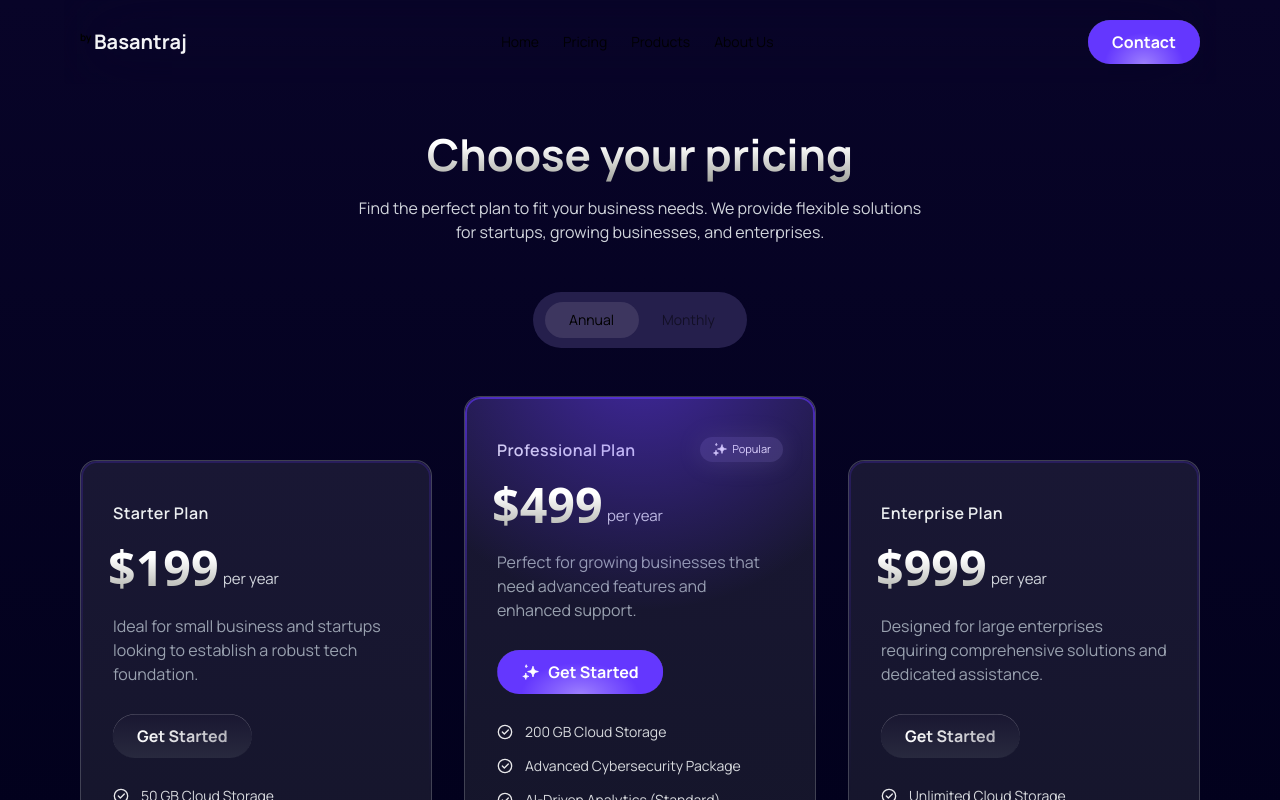
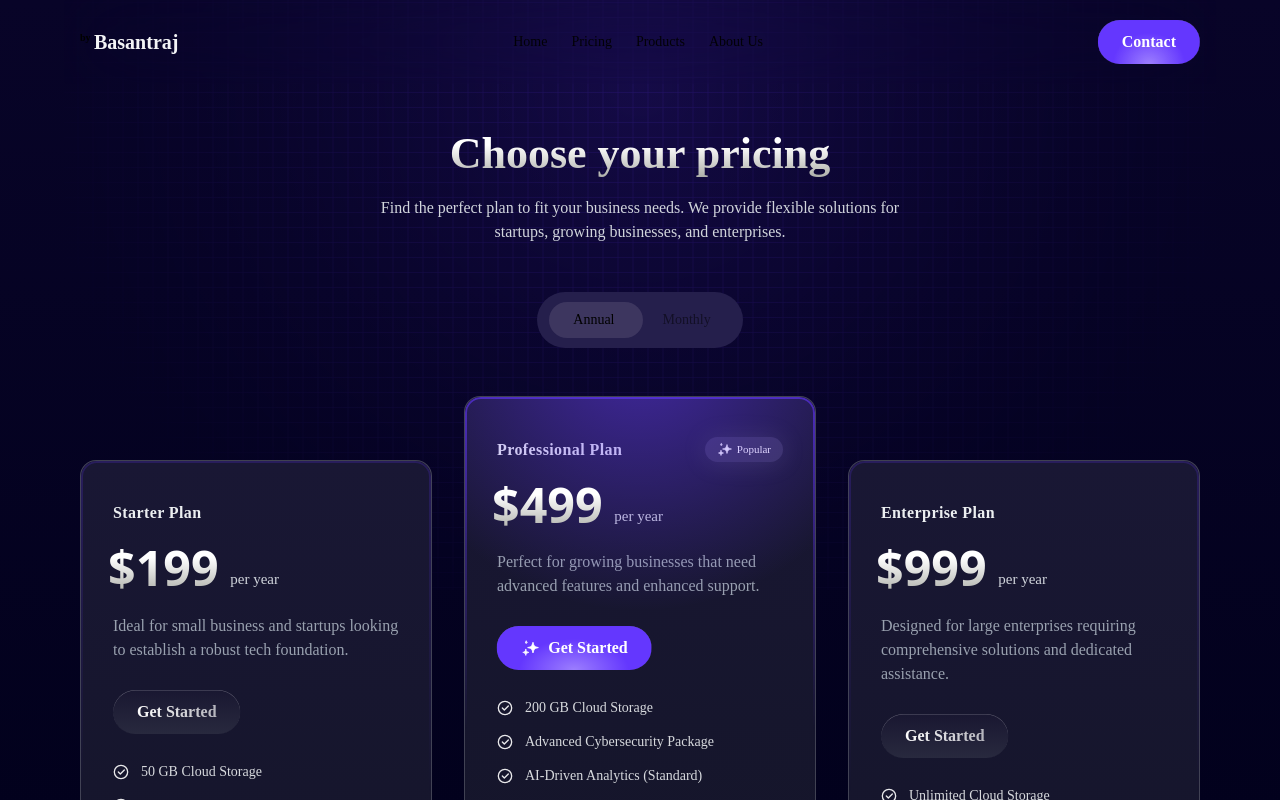
Before and after one commit to Basantrajshakti/outlier-hackathon, a Preact app: page / in a window 1280 px wide. Shown: the top 800 px of the page. Built offline with nearby package versions, Linux system fonts and the light colour scheme.

Commit message:
Fonts loading enhanced, styles extracted and backgrounds added

```diff
--- a/src/UI/PricingCards/PricingCards.tsx
+++ b/src/UI/PricingCards/PricingCards.tsx
@@ -33,6 +33,10 @@ const PricingCards = ({ isMonthly }: { isMonthly: boolean }) => {
 
     if (!cardsContainer || !overlay) return;
 
+    setTimeout(() => {
+      overlay.style.visibility = "visible";
+    }, 2000);
+
     const applyOverlayMask = (e: PointerEvent) => {
       if (window.innerWidth < 1024) {
         overlay.style.opacity = "0";
@@ -43,8 +47,8 @@ const PricingCards = ({ isMonthly }: { isMonthly: boolean }) => {
       const x = e.pageX - cardsContainer.offsetLeft;
       const y = e.pageY - cardsContainer.offsetTop;
       overlay.style.setProperty("--opacity", "1");
-      overlay.style.setProperty("--x", `${x}px`);
-      overlay.style.setProperty("--y", `${y}px`);
+      overlay.style.setProperty("--x", `${x - 150}px`);
+      overlay.style.setProperty("--y", `${y - 80}px`);
     };
 
     const observer = new ResizeObserver((entries) => {
@@ -98,9 +102,9 @@ const PricingCards = ({ isMonthly }: { isMonthly: boolean }) => {
         />
       ))}
       <div
-        className="overlay cards__container hidden lg:block"
+        className="overlay cards__container invisible hidden lg:block"
         ref={overlayRef}
-      ></div>
+      />
     </div>
   );
 };
--- a/src/UI/PricingCards/styles.css
+++ b/src/UI/PricingCards/styles.css
@@ -61,12 +61,12 @@
   user-select: none;
   opacity: var(--opacity, 0);
   -webkit-mask: radial-gradient(
-    25rem 25rem at var(--x) var(--y),
+    20rem 20rem at var(--x) var(--y),
     #000 1%,
     transparent 50%
   );
   mask: radial-gradient(
-    25rem 25rem at var(--x) var(--y),
+    20rem 20rem at var(--x) var(--y),
     #000 1%,
     transparent 50%
   );
@@ -82,7 +82,7 @@
 
 /* Special gradient for recommended card */
 .recommended-gradient {
-  background: #6437fe;
+  background: transparent;
   background: radial-gradient(
     circle,
     rgba(100, 55, 254, 0.55) 0%,
--- /dev/null
+++ b/src/app.css
@@ -0,0 +1,40 @@
+@import "tailwindcss";
+
+h1,
+h2,
+h3,
+h4,
+h5,
+h6 {
+  @apply leading-snug;
+  /* font-weight: 800; */
+}
+
+h1 {
+  @apply text-3xl lg:text-[36px] xl:text-[44px] 2xl:text-[42px];
+}
+h2 {
+  @apply text-4xl lg:text-[36px] xl:text-[44px] 2xl:text-[42px];
+}
+h3 {
+  @apply text-2xl md:text-3xl lg:text-[33px] xl:text-[35px] 2xl:text-[37px];
+}
+h4 {
+  @apply text-2xl md:text-3xl lg:text-[30px] xl:text-[32px] 2xl:text-[34px];
+}
+h5 {
+  @apply text-2xl md:text-3xl lg:text-[27px] xl:text-[29px] 2xl:text-[31px];
+}
+h6 {
+  @apply text-2xl md:text-3xl lg:text-[24px] xl:text-[26px] 2xl:text-[28px];
+}
+
+.appear-onload {
+  transform: translateY(40px);
+  opacity: 0;
+}
+
+.container {
+  @apply mx-auto px-4 lg:max-w-[96%] xl:max-w-[90%] 2xl:max-w-[1440px];
+  /* max-height: min(100vh); */
+}
--- a/src/components/PricingDetails.tsx
+++ b/src/components/PricingDetails.tsx
@@ -6,7 +6,7 @@ const Pricings = () => {
   const [isMonthly, setIsMonthly] = useState(false);
 
   return (
-    <section className="container min-h-screen pt-10 pb-20">
+    <section className="relative container min-h-screen pt-10 pb-20">
       <h1 className="appear-onload gradient-text text-center leading-snug font-bold">
         Choose your pricing
       </h1>
@@ -18,6 +18,10 @@ const Pricings = () => {
       <ButtonSwitch isMonthly={isMonthly} setIsMonthly={setIsMonthly} />
 
       <PricingCards isMonthly={isMonthly} />
+
+      <div
+        className={"bg-shaded-boxes absolute -top-1/2 left-0 h-full w-full"}
+      />
     </section>
   );
 };
--- a/src/components/spinner/Spinner.tsx
+++ b/src/components/spinner/Spinner.tsx
@@ -2,11 +2,15 @@ import { useEffect } from "preact/hooks";
 import "./styles.css";
 import { loadFont } from "../../utils/loadFonts";
 
+let fontsFetched = false;
+
 const Spinner = () => {
   useEffect(() => {
+    if (fontsFetched) return;
+
     // When loader is complete
     const loadFontsAfterLoader = async () => {
-      Promise.all([
+      await Promise.all([
         loadFont("Manrope", "/fonts/Manrope-Regular.ttf", 400),
         loadFont("Manrope", "/fonts/Manrope-SemiBold.ttf", 600),
         loadFont("Manrope", "/fonts/Manrope-Bold.ttf", 700),
@@ -15,6 +19,7 @@ const Spinner = () => {
     };
 
     loadFontsAfterLoader();
+    fontsFetched = true;
   }, []);
 
   return (
--- /dev/null
+++ b/src/gradients.css
@@ -0,0 +1,33 @@
+.bg-shaded-boxes {
+  opacity: 0.3;
+  z-index: -1;
+
+  background:
+    radial-gradient(circle, var(--main-bg-color) 0%, transparent 95%),
+    linear-gradient(var(--pattern-color) 1px, transparent 1px),
+    linear-gradient(to right, var(--pattern-color) 1px, transparent 1px);
+  background-size:
+    cover,
+    15px 15px,
+    15px 15px;
+  background-position:
+    center center,
+    center center,
+    center center;
+
+  mask-image: radial-gradient(circle, black 0%, transparent 80%);
+}
+
+.gradient-text {
+  background: linear-gradient(
+    180deg,
+    rgba(255, 255, 255, 1) 35%,
+    rgba(156, 158, 151, 1) 100%
+  );
+  -webkit-background-clip: text;
+  -webkit-text-fill-color: transparent;
+
+  /* For other browsers */
+  background-clip: text;
+  color: transparent;
+}
--- a/src/index.css
+++ b/src/index.css
@@ -1,55 +1,3 @@
-@import "tailwindcss";
-
-/* Manrope */
-@font-face {
-  font-family: "Manrope";
-  src: url("/fonts/Manrope-Regular.ttf") format("truetype");
-  font-weight: 400;
-  font-style: normal;
-}
-
-/* @font-face {
-  font-family: "Manrope";
-  src: url("/fonts/Manrope-Medium.ttf") format("truetype");
-  font-weight: 500;
-  font-style: normal;
-} */
-
-@font-face {
-  font-family: "Manrope";
-  src: url("/fonts/Manrope-SemiBold.ttf") format("truetype");
-  font-weight: 600;
-  font-style: normal;
-}
-
-@font-face {
-  font-family: "Manrope";
-  src: url("/fonts/Manrope-Bold.ttf") format("truetype");
-  font-weight: 700;
-  font-style: normal;
-}
-/*
-@font-face {
-  font-family: "Manrope";
-  src: url("/fonts/Manrope-ExtraBold.ttf") format("truetype");
-  font-weight: 800;
-  font-style: normal;
-}
-
-@font-face {
-  font-family: "Manrope";
-  src: url("/fonts/Manrope-Light.ttf") format("truetype");
-  font-weight: 300;
-  font-style: normal;
-}
-
-@font-face {
-  font-family: "Manrope";
-  src: url("/fonts/Manrope-ExtraLight.ttf") format("truetype");
-  font-weight: 200;
-  font-style: normal;
-} */
-
 :root {
   font-family: Manrope, serif, system-ui, Avenir, Helvetica, Arial, sans-serif;
   color-scheme: light dark;
@@ -68,57 +16,10 @@
     rgba(8, 4, 40, 1) 0%,
     rgba(0, 0, 25, 1) 100%
   );
+
+  /* Variables */
+  --main-color: #6437fe;
+  --purple-shade: 100, 55, 254;
+  --main-bg-color: rgba(var(--purple-shade), 0.5);
+  --pattern-color: rgba(var(--purple-shade), 0.6);
 }
-
-.gradient-text {
-  background: linear-gradient(
-    180deg,
-    rgba(255, 255, 255, 1) 35%,
-    rgba(156, 158, 151, 1) 100%
-  );
-  -webkit-background-clip: text;
-  -webkit-text-fill-color: transparent;
-
-  /* For other browsers */
-  background-clip: text;
-  color: transparent;
-}
-
-.appear-onload {
-  transform: translateY(40px);
-  opacity: 0;
-}
-
-.container {
-  @apply mx-auto px-4 lg:max-w-[96%] xl:max-w-[90%] 2xl:max-w-[1440px];
-  /* max-height: min(100vh); */
-}
-
-h1,
-h2,
-h3,
-h4,
-h5,
-h6 {
-  @apply leading-snug;
-  /* font-weight: 800; */
-}
-
-h1 {
-  @apply text-3xl lg:text-[36px] xl:text-[44px] 2xl:text-[42px];
-}
-h2 {
-  @apply text-4xl lg:text-[36px] xl:text-[44px] 2xl:text-[42px];
-}
-h3 {
-  @apply text-2xl md:text-3xl lg:text-[33px] xl:text-[35px] 2xl:text-[37px];
-}
-h4 {
-  @apply text-2xl md:text-3xl lg:text-[30px] xl:text-[32px] 2xl:text-[34px];
-}
-h5 {
-  @apply text-2xl md:text-3xl lg:text-[27px] xl:text-[29px] 2xl:text-[31px];
-}
-h6 {
-  @apply text-2xl md:text-3xl lg:text-[24px] xl:text-[26px] 2xl:text-[28px];
-}
--- a/src/main.tsx
+++ b/src/main.tsx
@@ -1,5 +1,13 @@
-import { render } from 'preact'
-import './index.css'
-import { App } from './app.tsx'
+import { render } from "preact";
+import { App } from "./app.tsx";
+import Spinner from "./components/spinner/Spinner.tsx";
+import { Suspense } from "preact/compat";
+import "./index.css";
 
-render(<App />, document.getElementById('app')!)
+render(
+  <Suspense fallback={<Spinner />}>
+    <App />
+  </Suspense>,
+
+  document.getElementById("app")!,
+);
```
Also changed, not shown: src/app.tsx (+6 -4 lines).
